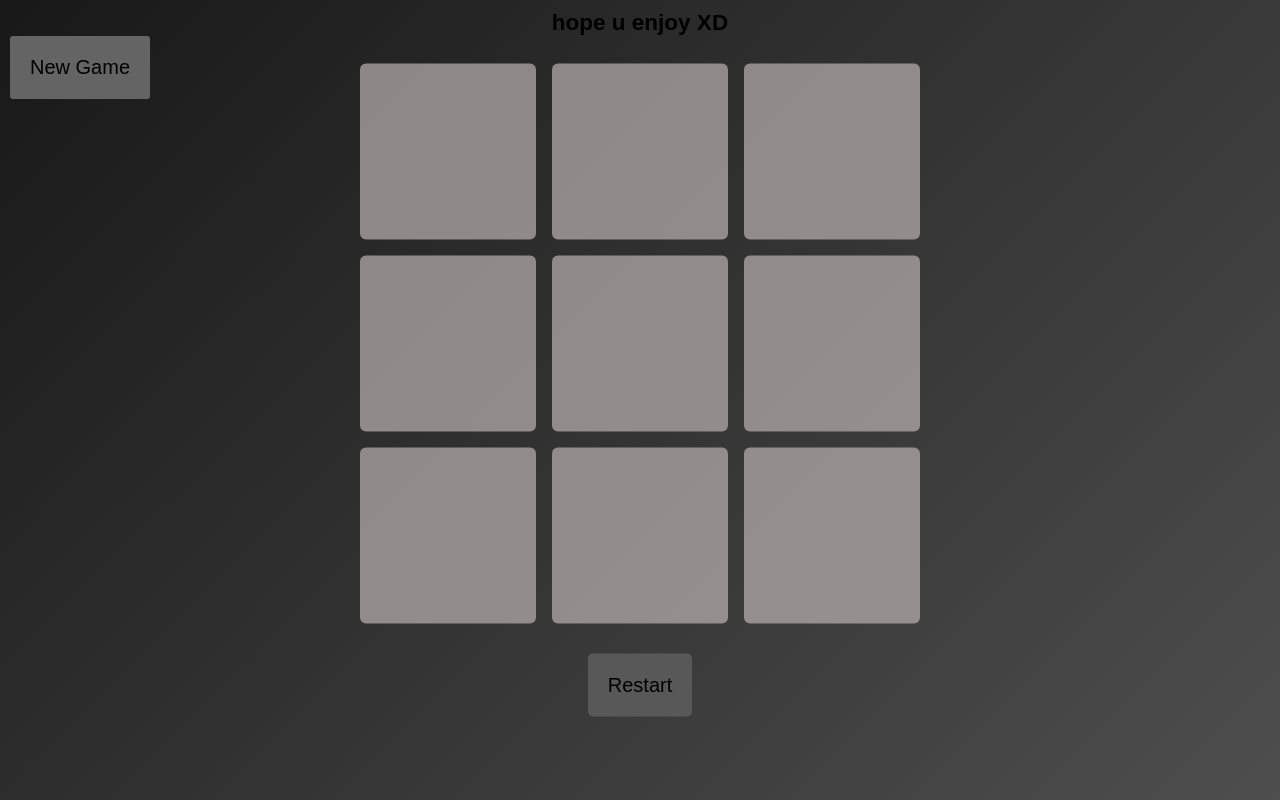
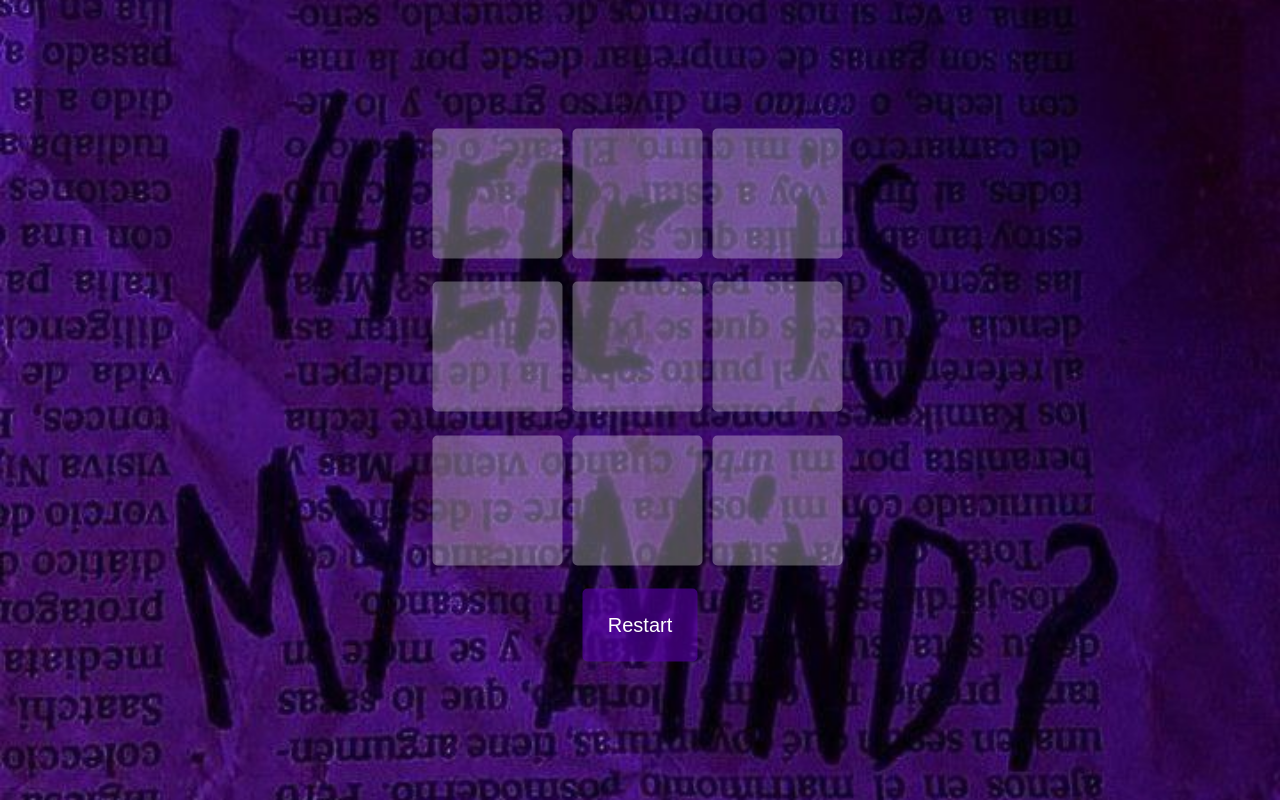
Before and after one commit to DEAD12344/xo-66x66, a plain HTML site: page index.html in a window 1280 px wide. Drawn offline with Linux system fonts and the light colour scheme.

Commit message:
last edit

```diff
--- a/app.js
+++ b/app.js
@@ -1,8 +1,8 @@
-let btnRef = document.querySelectorAll(".buttonOption");
-let popupRef = document.querySelector(".popup");
-let newgameBtn = document.getElementById("newGame");
-let restartBtn = document.getElementById("restart");
-let msgRef = document.getElementById("message");
+let Btn = document.querySelectorAll(".button-option");
+let Result = document.querySelector(".Result");
+let NewGame = document.getElementById("NewGame");
+let Restart = document.getElementById("Restart");
+let Message = document.getElementById("message");
 let winningPattern = [
     [0,1,2],
     [0,3,6],
@@ -13,60 +13,53 @@ let winningPattern = [
     [0,4,8],
     [2,4,6],
 ];
-// Player 'X'
+
 let xTurn = true;
 let count = 0;
  const disableButtons = () => {
-    btnRef.forEach((element) => (element.disabled = true));
-    popupRef.classList.remove("hide");
+    Btn.forEach((element) => (element.disabled = true));
+    Result.classList.remove("hide");
  };
-//  restart for all
 const enableButtons = () => {
-    btnRef.forEach(element => {
+    Btn.forEach(element => {
         element.innerText = "";
         element.disabled = false;
     });
-    // disable popup
-    popupRef.classList.add("hide");
+    Result.classList.add("hide");
 };
 
 const winFunction = (letter) => {
     disableButtons();
     if(letter == "X"){
-        msgRef.innerHTML = "'X' Wins";
+        Message.innerHTML = "X Wins";
     }
     else{
-        msgRef.innerHTML = "'O' Wins";
+        Message.innerHTML = "O Wins";
     }
 };
 
 const drawFunction = () => {
     disableButtons();
-    msgRef.innerHTML = "Its a Draw";
+    Message.innerHTML = "Draw";
 };
 
-// restart
-newgameBtn.addEventListener("click",() => {
+
+NewGame.addEventListener("click",() => {
     count = 0;
     enableButtons();
 });
 
-restartBtn.addEventListener("click",() => {
+Restart.addEventListener("click",() => {
     count = 0;
     enableButtons();
 });
 
-// when a player win =
-// const winFunction = (letter) => {
-//     disableButtons();
-// };
-
 const winChecker = () => {
     for(let i of winningPattern){
         let[element1,element2,element3 ] = [
-            btnRef[i[0]].innerText,
-            btnRef[i[1]].innerText,
-            btnRef[i[2]].innerText,
+            Btn[i[0]].innerText,
+            Btn[i[1]].innerText,
+            Btn[i[2]].innerText,
         ];
 
         if(element1 != "" && element2 != "" & element3 != ""){
@@ -77,7 +70,7 @@ const winChecker = () => {
     }
 };
 
-btnRef.forEach((element) => {
+Btn.forEach((element) => {
     element.addEventListener("click",() => {
         if(xTurn) {
             xTurn = false;
@@ -94,7 +87,6 @@ btnRef.forEach((element) => {
         if(count == 9){
             drawFunction();
         }
-        // check for win
         winChecker();
     });
 });
--- a/index.html
+++ b/index.html
@@ -3,30 +3,29 @@
 <head>
     <meta charset="UTF-8">
     <meta name="viewport" content="width=device-width, initial-scale=1.0">
-    <title>xo-by-66x66</title>
+    <title>XO</title>
     <link rel="stylesheet" href="style.css">
 </head>
 <body>
-    <div class="wrapper">
+    <div class="Display">
         <div class="container">
-            <button class="buttonOption"></button>
-            <button class="buttonOption"></button>
-            <button class="buttonOption"></button>
-            <button class="buttonOption"></button>
-            <button class="buttonOption"></button>
-            <button class="buttonOption"></button>
-            <button class="buttonOption"></button>
-            <button class="buttonOption"></button>
-            <button class="buttonOption"></button>
+            <button class="button-option"></button>
+            <button class="button-option"></button>
+            <button class="button-option"></button>
+            <button class="button-option"></button>
+            <button class="button-option"></button>
+            <button class="button-option"></button>
+            <button class="button-option"></button>
+            <button class="button-option"></button>
+            <button class="button-option"></button>
         </div>
-        <button id="restart">Restart</button>
+        <button id="Restart">Restart</button>
     </div>
 
-    <div class="popupHide">
-        <h2 id="message">hope u enjoy XD</h2>
-        <button id="newGame">New Game</button>
+    <div class="Result hide">
+        <p id="message">Sample Message</p>
+        <button id="NewGame">New Game</button>
     </div>
-
-    <script src="./app.js"></script>
+    <script src="app.js"></script>
 </body>
 </html>
--- a/style.css
+++ b/style.css
@@ -2,73 +2,60 @@
     padding: 0;
     margin: 0;
     box-sizing: border-box;
-    font-family: sans-serif;
+}
+body{
+    height: 100vh;
+     background: url("./image/mind.jpg")no-repeat center center / cover;
+
+}
+html{
+    font-size: 15px;
+
 }
 
-
-body{
-    height: 100vh;
-    background: linear-gradient(135deg,#181818,#4e4e4e);
-}
-
-
-html{
-    font-size: 15px;
-}
-
-
-.wrapper{
+.Display{
     position: absolute;
     transform: translate(-50%, -50%);
     top: 50%;
     left: 50%;
 }
-
-
 .container{
-    margin-top: 10px;
-    width: 70vmin;
-    height: 70vmin;
+    width: 415px;
+    height:450px;
     display: flex;
     flex-wrap: wrap;
-    gap: 2vmin;
+    gap: 10px;
 }
-
-
-.buttonOption{
-    background: rgba(185, 176, 176, 0.712);
-    height: 22vmin;
-    width: 22vmin;
+.button-option{
+    background: rgba(255, 255, 255, 0.295);
+    height: 130px;
+    width: 130px;
     border: none;
-    border-radius: 6px;
-    font-size: 10vmin;
-    color: #ffffff;
+    border-radius: 5px;
+    font-size: 100px;
+    color: rgba(177, 0, 212, 0.589);
+    transition: 0.3s;
 }
-
-
-#restart{
+.button-option:hover{
+    background: rgba(255, 255, 255, 0.705);
+}
+#Restart{
     font-size: 20px;
-    padding: 20px;
+    padding: 25px;
     border-radius: 5px;
-    background-color: rgba(100, 100, 100, 0.726);
-    color: rgb(0, 0, 0);
+    background-color: rgba(90, 0, 173, 0.589);
+    color: white;
     border: none;
     position: relative;
-    margin: 1.5em auto;
+    margin: 10px auto;
     display: block;
     transition: 0.3s;
 }
-
-
-
-
-#restart:hover{
-    background-color: rgba(211, 209, 209, 0.726);
+#Restart:hover{
+    background-color: rgba(163, 64, 255, 0.589);
 }
-
-
-.popup{
-    background: linear-gradient(135deg,#8b8b8b,#ffffff);
+.Result{
+    background:gray;
     height: 100%;
     width: 100%;
     position: absolute;
@@ -77,41 +64,30 @@ html{
     align-items: center;
     justify-content: center;
     flex-direction: column;
-    gap: 1em;
-    font-size: 10vmin;
+    gap: 50px;
+    font-size: 70px;
+    background: url('./image/mind.jpg') no-repeat center center/cover;
+
 }
-
-
-
-#newGame{
-    padding: 20px;
-    background-color: rgb(100, 100, 100);
-    font-size: 20px;
-    color: black;
-    border-radius: 3px;
+#NewGame{
+    padding: 20px 30px;
+    background-color: rgba(107, 0, 156, 0.589);
+    font-size: 40px;
+    color: white;
+    border-radius: 10px;
     border: none;
     transition: 0.3s;
 }
+#NewGame:hover{
+    background-color: rgba(195, 67, 255, 0.589);
+}
+#message{
+    color: rgba(108, 0, 209, 0.589);
+    text-align: center;
+    font-size: 65px;
 
 
-#newGame:hover{
-    background-color: rgb(201, 201, 201);
 }
-
-
-#message{
-    text-align: center;
-
+.Result.hide{
+    display: none;
 }
-
-
-.popupHide{
-    padding: 10px;
-}
-
-/* borders */
-
-.box-1{
-    border-left: 1px solid white;
-    border-top: 1px solid white;
-}
```
Also changed, not shown: image/mind.jpg (added).
